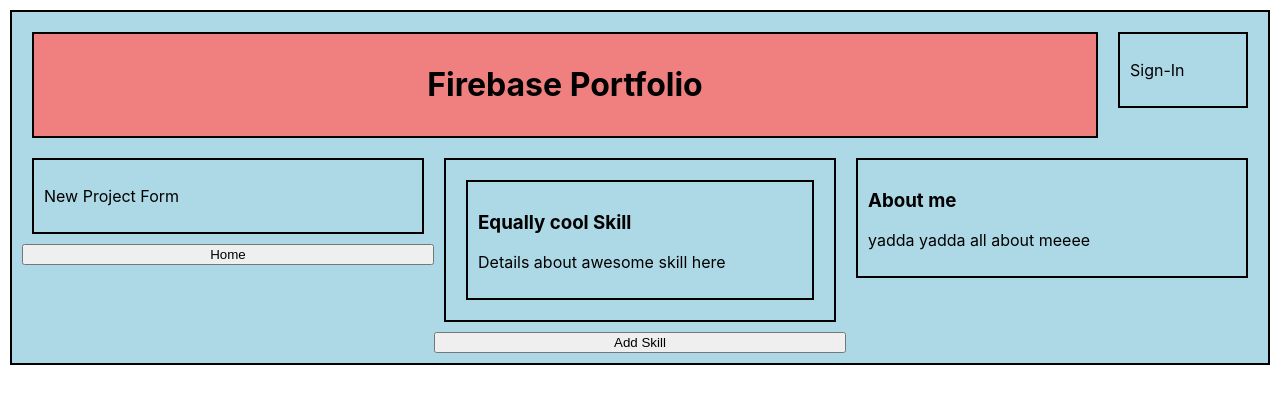
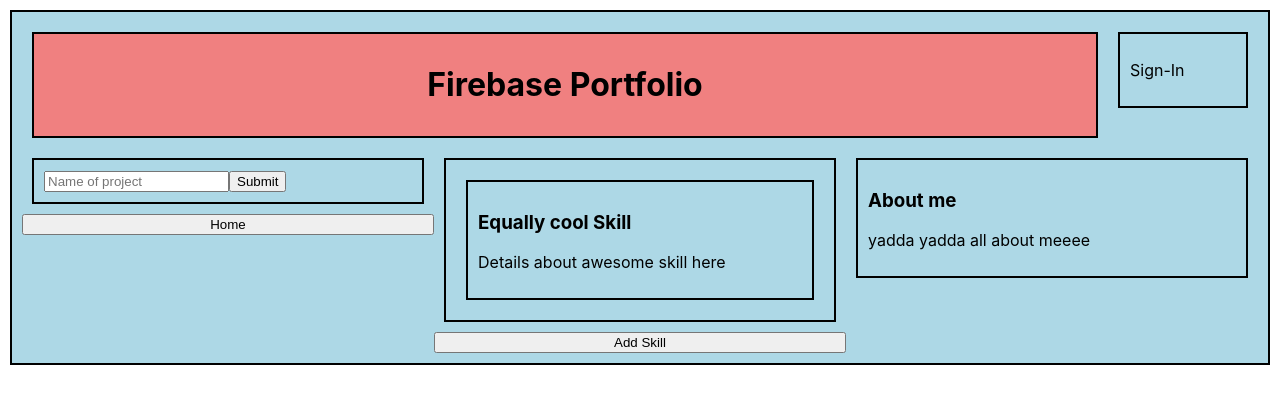
Before and after one commit to louiesch/fire-port, a React (Create React App) app: page / in a window 1280 px wide. Both pictures are taken after a click on the button "Add Project". Shown: the top 404 px of the page. Built offline with nearby package versions, Linux system fonts and the light colour scheme.

Commit message:
add reusable forms to add new project and skills, mess with a bunch of stuff to try and fix a pesky buggy
Co-authored-by: Ash Porter <porter.ashley13@gmail.com>

```diff
--- a/src/components/Control.js
+++ b/src/components/Control.js
@@ -1,5 +1,5 @@
 import React from 'react'
-import PropTypes from 'prop-types'
+// import PropTypes from 'prop-types'
 import ProjectControl from './Projects/ProjectControl'
 import SkillControl from './Skills/SkillControl'
 import Bio from './Bio/Bio'
--- a/src/components/Projects/NewProjectForm.js
+++ b/src/components/Projects/NewProjectForm.js
@@ -1,13 +1,29 @@
 import React from 'react'
+import PropTypes from 'prop-types'
+import ReusableForm from './ReusableForm'
 
-function NewProjectForm() {
+function NewProjectForm(props) {
+
+  function addProjectToList(event) {
+    event.preventDefault();
+    props.onNewProjectCreation();
+    console.log(event.target.name.value);
+  }
+
   return (
     <>
       <div className="component">
-        <p>New Project Form</p>
+        <ReusableForm
+          formSubmissionHandler={addProjectToList}
+          buttonText="Submit"
+        />
       </div>
     </>
   );
 }
 
+NewProjectForm.propTypes = {
+  onNewProjectCreation: PropTypes.func
+}
+
 export default NewProjectForm;
--- a/src/components/Projects/ProjectControl.js
+++ b/src/components/Projects/ProjectControl.js
@@ -1,5 +1,6 @@
 import React from 'react'
-import NewProjectForm from './NewProjectForm';
+import PropTypes from 'prop-types'
+import NewProjectForm from './NewProjectForm'
 import ProjectList from './ProjectList'
 
 class ProjectControl extends React.Component {
@@ -7,7 +8,14 @@
     super(props);
     this.state = {
       showProjectForm: false
+    }
   };
+
+  handleAddingNewProjectToList = () => {
+    console.log("hello");
+    // const { dispatch } = this.props;
+    // const action = a.toggleForm();
+    // dispatch(action);
   }
 
   handleClick = () => {
@@ -17,13 +25,13 @@
         selectedProject: null,
         editing: false
       });
-    } else {
+    }
+    else {
       this.setState(prevState => ({
         showProjectForm: !prevState.showProjectForm
       }));
     }
   }
-
 
   render() {
     let currentlyVisibleState = null;
@@ -31,17 +39,14 @@
 
     if (this.state.showProjectForm) {
       currentlyVisibleState =
-        <NewProjectForm />;
-          // onNewProjectCreation={this.handleAddingNewProjectToList}
+      <NewProjectForm onNewProjectCreation={this.handleAddingNewProjectToList} />;
       buttonText = "Home";
-    } else {
+    }
+    else {
       currentlyVisibleState =
-        <ProjectList />
-          // projectList={this.props.mainProjectList}
-          // onProjectSelection={this.handleChangingSelectedProject} />;
-        buttonText = "Add Project"
+      <ProjectList />;
+      buttonText = "Add Project";
     }
-
 
     return (
       <>
@@ -54,7 +59,8 @@
       </>
     )
   }
-
 }
 
+
+
 export default ProjectControl;
--- /dev/null
+++ b/src/components/Projects/ReusableForm.js
@@ -0,0 +1,24 @@
+import React from "react";
+import PropTypes from "prop-types";
+
+function ReusableForm(props) {
+  return (
+    <>
+      <form onSubmit={props.formSubmissionHandler}>
+        <input
+          type='text'
+          name='name'
+          placeholder='Name of project'
+        />
+        <button type='submit'>{props.buttonText}</button>
+      </form>
+    </>
+  );
+}
+
+ReusableForm.propTypes = {
+  formSubmissionHandler: PropTypes.func,
+  buttonText: PropTypes.string
+};
+
+export default ReusableForm;
--- a/src/components/Skills/NewSkillForm.js
+++ b/src/components/Skills/NewSkillForm.js
@@ -1,13 +1,29 @@
 import React from 'react'
+import PropTypes from 'prop-types'
+import ReusableForm from './ReusableForm'
 
-function NewSkillForm() {
+function NewSkillForm(props) {
+
+  function addSkillToList(event) {
+    event.preventDefault();
+    props.onNewSkillCreation();
+    console.log(event.target.name.value);
+  }
+
   return (
     <>
       <div className="component">
-        <p>New Skill Form</p>
+        <ReusableForm
+          formSubmissionHandler={addSkillToList}
+          buttonText="Submit"
+        />
       </div>
     </>
-  )
+  );
+}
+
+NewSkillForm.propTypes = {
+  onNewSkillCreation: PropTypes.func
 }
 
 export default NewSkillForm;
--- /dev/null
+++ b/src/components/Skills/ReusableForm.js
@@ -0,0 +1,24 @@
+import React from "react";
+import PropTypes from "prop-types";
+
+function ReusableForm(props) {
+  return (
+    <>
+      <form onSubmit={props.formSubmissionHandler}>
+        <input
+          type='text'
+          name='name'
+          placeholder='Name of skill'
+        />
+        <button type='submit'>{props.buttonText}</button>
+      </form>
+    </>
+  );
+}
+
+ReusableForm.propTypes = {
+  formSubmissionHandler: PropTypes.func,
+  buttonText: PropTypes.string
+};
+
+export default ReusableForm;
--- a/src/components/Skills/SkillControl.js
+++ b/src/components/Skills/SkillControl.js
@@ -1,4 +1,5 @@
 import React from 'react'
+import PropTypes from 'prop-types'
 import NewSkillForm from './NewSkillForm'
 import SkillList from './SkillList'
 
@@ -9,6 +10,13 @@
       showSkillForm: false
     }
   };
+
+  handleAddingNewSkillToList = () => {
+    console.log("hello");
+    // const { dispatch } = this.props;
+    // const action = a.toggleForm();
+    // dispatch(action);
+  }
 
   handleClick = () => {
     if (this.state.selectedSkill != null) {
@@ -31,7 +39,7 @@
 
     if (this.state.showSkillForm) {
       currentlyVisibleState =
-      <NewSkillForm />;
+      <NewSkillForm onNewSkillCreation={this.handleAddingNewSkillToList} />;
       buttonText = "Home";
     }
     else {
@@ -53,4 +61,6 @@
   }
 }
 
+
+
 export default SkillControl;
```
Lines whose indentation alone changed are shown as unchanged.
